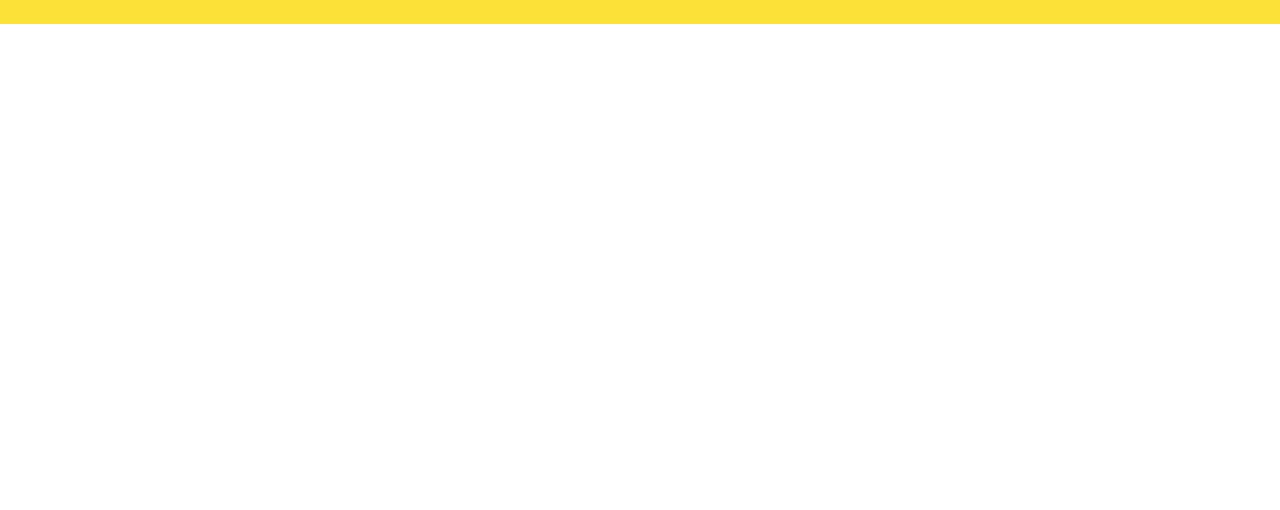
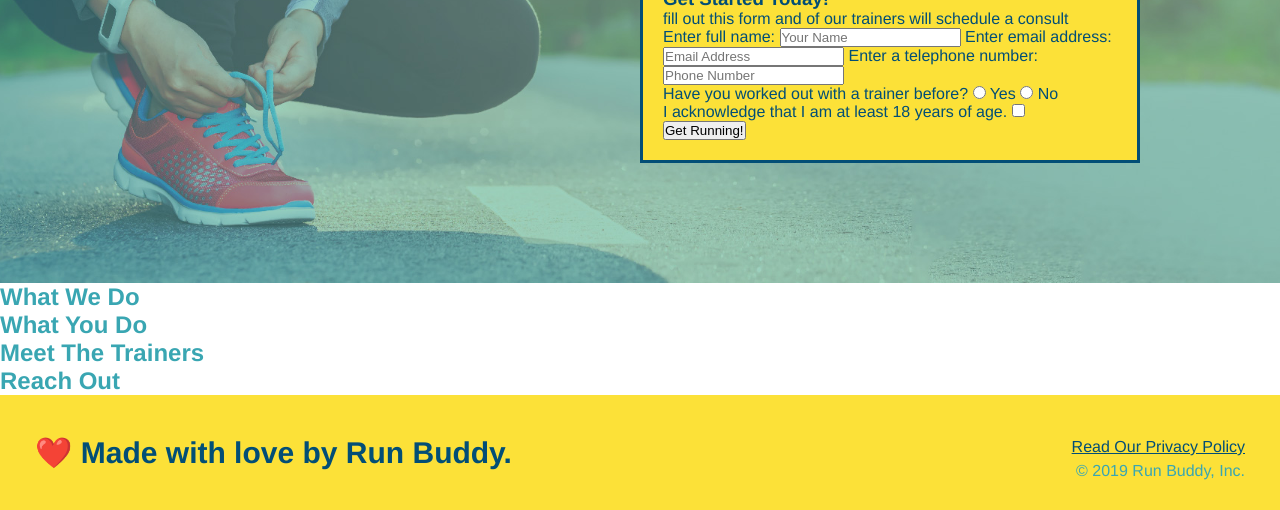
Before and after one commit to davidkirk23/run-buddy, a plain HTML site: page run-buddy/index.html in a window 1280 px wide. Shown: the part 399-909 px from the top of the page. Before the commit the page ends 800 px from the top, so only its background shows below. Drawn offline with Linux system fonts and the light colour scheme.

Commit message:
readme changed

```diff
--- a/run-buddy/assets/css/style.css
+++ b/run-buddy/assets/css/style.css
@@ -56,3 +56,22 @@ footer div {
 footer a {
     color: #024e76;
 }
+/* Hero Style Start */
+.hero {
+    background-image: url("../images/hero-bg.jpg");
+    height: 600px;
+    background-size: cover;
+    background-position: center;
+    position: relative;
+  }
+  /* Hero Style End */
+  .hero-form {
+    border: 3px solid #024e76;
+    background-color: #fce138;
+    padding: 20px;
+    width: 500px;
+    color: #024e76;
+    position: absolute;
+    bottom: 120px;
+    right: 140px;
+  }
--- a/run-buddy/index.html
+++ b/run-buddy/index.html
@@ -35,8 +35,8 @@
 </header>
 
 <!-- hero/jumbotron -->
-<section>
-  <div>
+<section class="hero">
+  <div class="hero-form">
     <h3> Get Started Today!</h3>
     <p> fill out this form and of our trainers will schedule a consult</p>
     <form>
```
Also changed, not shown: run-buddy/assets/images/hero-bg.jpg (added), run-buddy/assets/images/radar.jpg (added), 1 other file.
